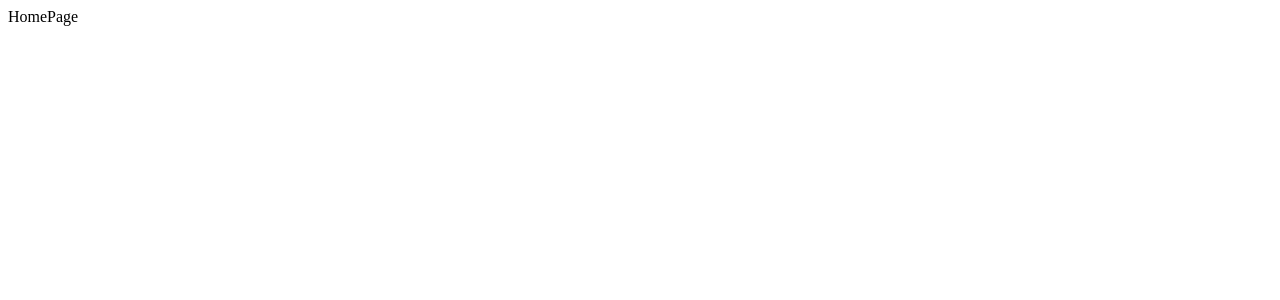
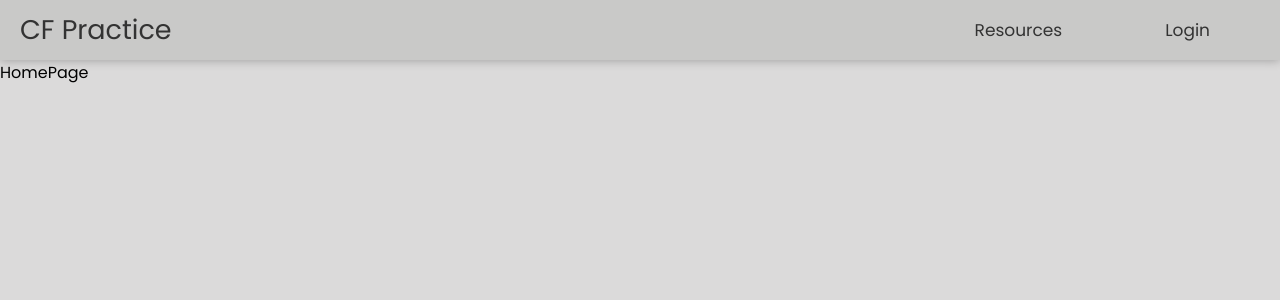
Before and after one commit to Alokih/CF-Website, a React (Vite) app: page / in a window 1280 px wide. Shown: the top 300 px of the page. Built offline with nearby package versions, Linux system fonts and the light colour scheme; the HTML template or start-up script is replaced by a standard one.

Commit message:
Added Navbar component & styles

```diff
--- a/package.json
+++ b/package.json
@@ -12,6 +12,7 @@
   "dependencies": {
     "react": "^18.2.0",
     "react-dom": "^18.2.0",
+    "react-icons": "^5.0.1",
     "react-router-dom": "^6.22.1"
   },
   "devDependencies": {
--- a/src/App.css
+++ b/src/App.css
@@ -0,0 +1,53 @@
+@import url("https://fonts.googleapis.com/css2?family=Poppins:wght@300;400;500;600;800&family=VT323&display=swap");
+
+body {
+    background: #dbdada;
+    margin: 0;
+    font-family: "Poppins";
+}
+
+.navbar {
+    background: #c9c9c8;
+    max-width: 1400px;
+    height: 40px;
+    padding: 10px 20px;
+    display: flex;
+    align-items: center;
+    justify-content: space-between;
+    text-decoration: none;
+    box-shadow: 0 0 10px rgba(0, 0, 0, 0.3);
+}
+
+.navbar .logo,
+.navbar .links,
+.navbar .auth {
+    transition: transform 0.3s ease;
+}
+
+.navbar .logo:hover,
+.navbar .links:hover,
+.navbar .auth:hover {
+    transform: translateY(-2px);
+}
+
+
+.navbar .logo {
+    margin-left: 0px;
+    color: #333;
+    cursor: pointer;
+    font-size: 27px;
+}
+
+.navbar .links {
+    color: #333;
+    cursor: pointer;
+    font-size: 17px;
+    margin-left: 700px;
+}
+
+.navbar .auth {
+    color: #333;
+    cursor: pointer;
+    font-size: 17px;
+    margin-right: 50px;
+}
--- a/src/App.tsx
+++ b/src/App.tsx
@@ -2,11 +2,13 @@ import { BrowserRouter as Router, Routes, Route } from "react-router-dom";
 import "./App.css";
 import Home from "./pages/Home";
 import Resources from "./pages/Resources";
+import Navbar from "./components/Navbar";
 
 const App: React.FC = () => {
     return (
         <div className="App">
             <Router>
+                <Navbar />
                 <div>
                     <Routes>
                         <Route path="/" element={<Home />} />
--- /dev/null
+++ b/src/components/Navbar.tsx
@@ -0,0 +1,39 @@
+// import { FaGithub } from "react-icons/fa";
+import { useNavigate } from "react-router-dom";
+
+const Navbar: React.FC = () => {
+    const navigate = useNavigate();
+
+    return (
+        <nav className="navbar">
+            <div className="logo">
+                <p
+                    onClick={() => {
+                        navigate("/");
+                    }}
+                >
+                    CF Practice
+                </p>
+            </div>
+            <div className="links">
+                <p
+                    onClick={() => {
+                        navigate("/resources");
+                    }}
+                >
+                    Resources
+                </p>
+            </div>
+            {/* <div className="navbar-github">
+                <a href="https://github.com/Aloksh42">
+                    <FaGithub />
+                </a>
+            </div> */}
+            <div className="auth">
+                <p>Login</p>
+            </div>
+        </nav>
+    );
+};
+
+export default Navbar;
--- a/src/pages/Home.tsx
+++ b/src/pages/Home.tsx
@@ -1,5 +1,5 @@
 
-const Home = () => {
+const Home:React.FC = () => {
   return (
     <div>HomePage</div>
   )
--- a/src/pages/Resources.tsx
+++ b/src/pages/Resources.tsx
@@ -1,5 +1,5 @@
 
-const Resources = () => {
+const Resources: React.FC = () => {
   return (
     <div>Resources Page</div>
   )
```
Also changed, not shown: 1 other file (tests, documents, lock files or other folders).
